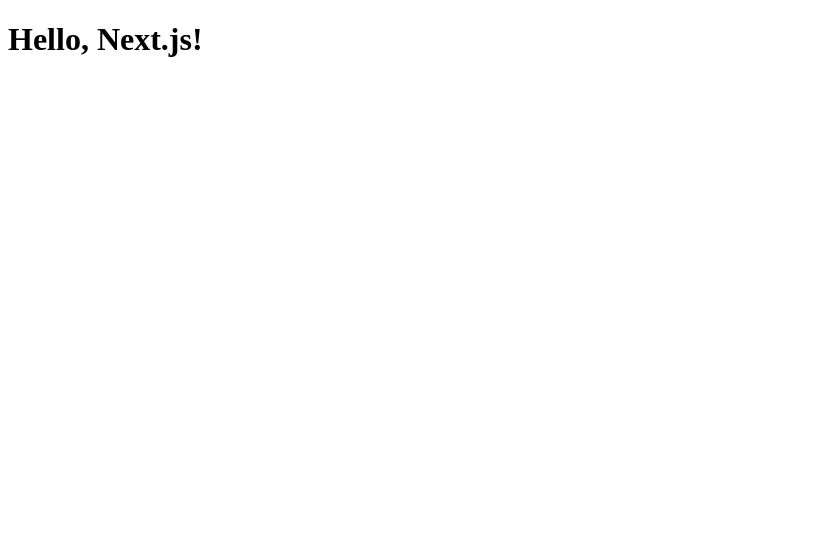
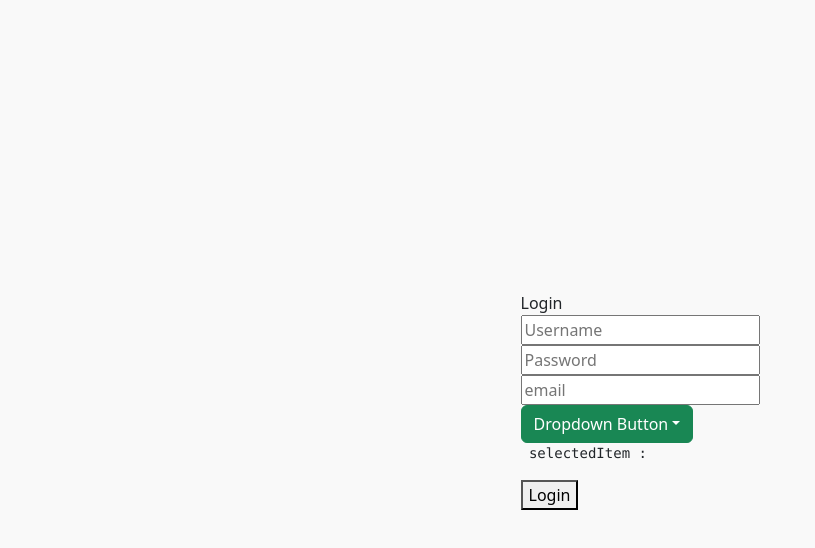
Before and after one commit to FlaviusRabuga/BoardBusters-Frontend, a Next.js app: page /register in a window 1280 px wide. Shown: the top 548 px of the page, without its empty margins (0-815 px from the left). Built offline with nearby package versions, Linux system fonts and the light colour scheme.

Commit message:
register

```diff
--- a/src/app/register/page.jsx
+++ b/src/app/register/page.jsx
@@ -1,3 +1,103 @@
+'use client';
+import React from "react";
+import "./style.css";
+import Link from 'next/link';
+import Dropdown from 'react-bootstrap/Dropdown';
+import DropdownButton from 'react-bootstrap/DropdownButton';
+import ButtonGroup from 'react-bootstrap/ButtonGroup';
+import 'bootstrap/dist/css/bootstrap.min.css';
+import { useState } from 'react';
+
+
 export default function Page() {
-    return <h1>Hello, Next.js!</h1>
+
+  const items =['Manager', 'Employee']
+
+  function validateInput(username, password) {
+    if (username === '' || password === '') {
+      alert('Please fill in all fields');
+      return false;
+    }
+    return true;
   }
+
+  async function sendRegisterData(event) {
+
+    event.preventDefault();
+    // console.log("buna");
+    const data = new FormData(event.target);
+    const username = data.get('username');
+    const password = data.get('password');
+    // const email = data.get('email');
+    console.log(username);
+    console.log(password);
+    console.log(selectedItem);
+
+    // const valid =  validateInput(username, password);
+
+    // const response = await fetch('http://localhost:5000/api/login', {
+    //   method: 'POST',
+    //   headers: {
+    //     'Content-Type': 'application/json',
+    //   },
+    //   body: JSON.stringify({ username, password }),
+    // });
+
+    // const responseData = await response.json();
+    // console.log(responseData);
+  }
+
+  const [selectedItem, setSelectedItem] = useState("");
+  return (
+
+    <>
+
+    <form className="containerLogIn" onSubmit={sendRegisterData}>
+      <div className="pagina">
+        <div className="headerLog">
+          <div className="scris">Login
+          </div>
+        </div>
+        <div className="input1"> <input className="inputLog" type="text" placeholder="Username" name="username">
+        </input> </div>
+        <div className="input2"> <input className="inputLog" type="password" placeholder="Password" password="password" name="password">
+        </input> </div>
+        <div className="input2"> <input className="inputLog" type="text" placeholder="email" password="password" name="email">
+        </input> </div>
+
+        <Dropdown>
+          <Dropdown.Toggle  variant="success" id="dropdown-basic">
+            Dropdown Button
+          </Dropdown.Toggle>
+
+          <Dropdown.Menu>
+            {items.map((item, index) => (
+              <Dropdown.Item key={index} onClick = { () => setSelectedItem(item)}>{item}</Dropdown.Item>
+            ))
+          }
+          </Dropdown.Menu>
+        </Dropdown>
+        <pre> selectedItem : {selectedItem}</pre>
+
+
+
+
+        <div> <button className="buttonLog">Login</button> </div>
+
+
+      </div>
+    </form>
+
+    </>
+  );
+
+
+
+
+
+
+
+
+
+
+}
--- /dev/null
+++ b/src/app/register/style.css
@@ -0,0 +1,8 @@
+.containerLogIn {
+    display: flex;
+    justify-content: center;
+    align-items: center;
+    height: 100vh;
+    background-color: #f9f9f9;
+
+}
```
Also changed, not shown: package.json (+9 -4 lines), 1 other file (tests, documents, lock files or other folders).
